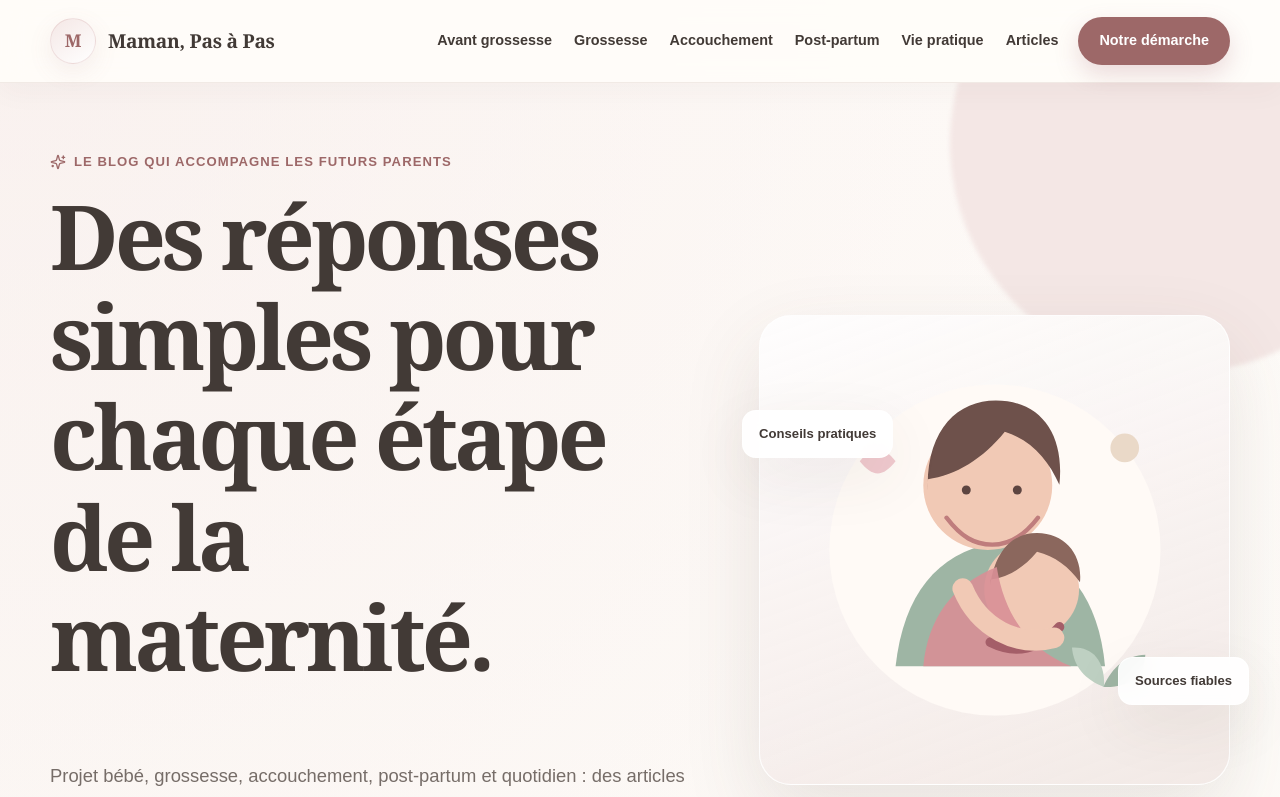
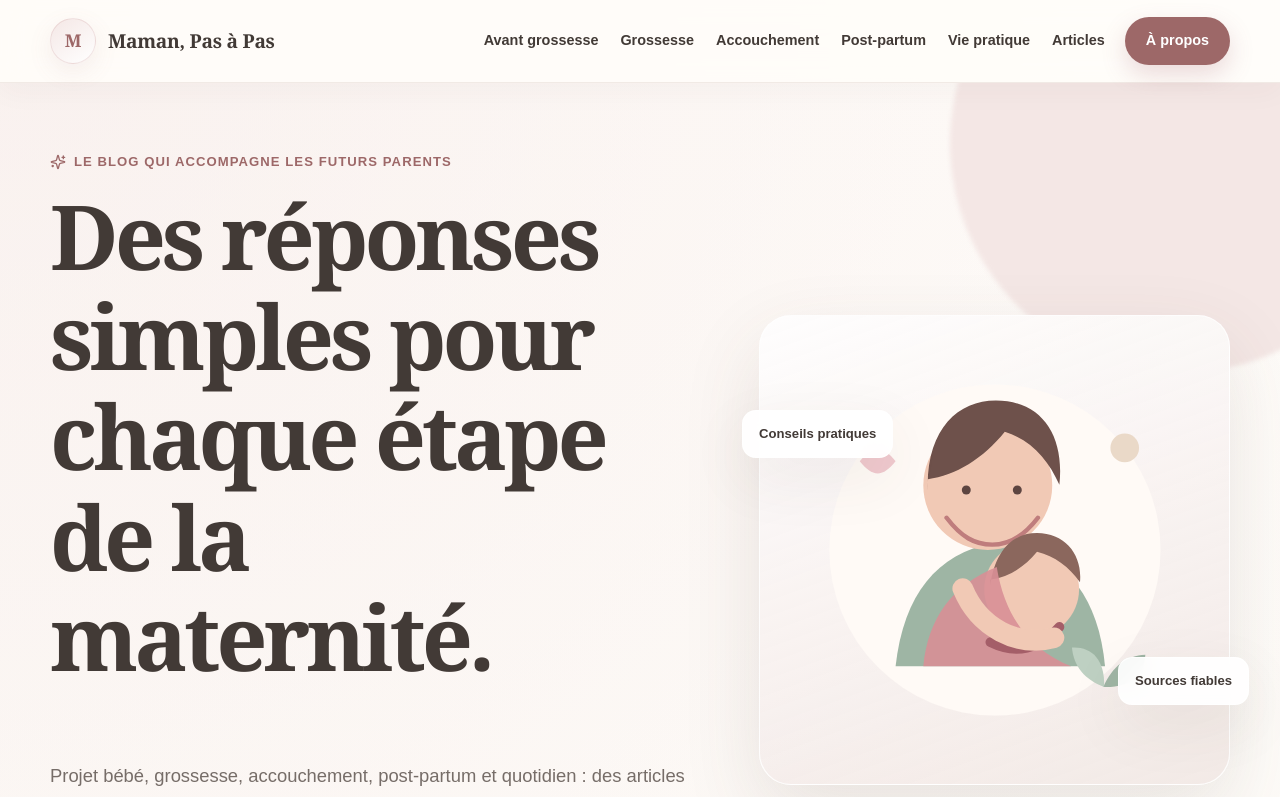
Before and after one commit to Yelenna04/maman-pas-a-pas, a Next.js app: page / in a window 1280 px wide. Shown: the top 797 px of the page. Built offline with nearby package versions, Linux system fonts and the light colour scheme.

Commit message:
Update Header.tsx

```diff
--- a/components/Header.tsx
+++ b/components/Header.tsx
@@ -28,7 +28,7 @@ export function Header() {
           {links.map(([label, href]) => (
             <Link key={href} href={href}>{label}</Link>
           ))}
-          <Link className="btn btn-primary" href="/a-propos">Notre démarche</Link>
+          <Link className="btn btn-primary" href="/a-propos">À propos</Link>
         </nav>
 
         <button
@@ -46,7 +46,7 @@ export function Header() {
           {links.map(([label, href]) => (
             <Link key={href} href={href} onClick={() => setOpen(false)}>{label}</Link>
           ))}
-          <Link href="/a-propos" onClick={() => setOpen(false)}>Notre démarche</Link>
+          <Link href="/a-propos" onClick={() => setOpen(false)}>À propos</Link>
           <Link href="/contact" onClick={() => setOpen(false)}>Contact</Link>
         </nav>
       )}
```
